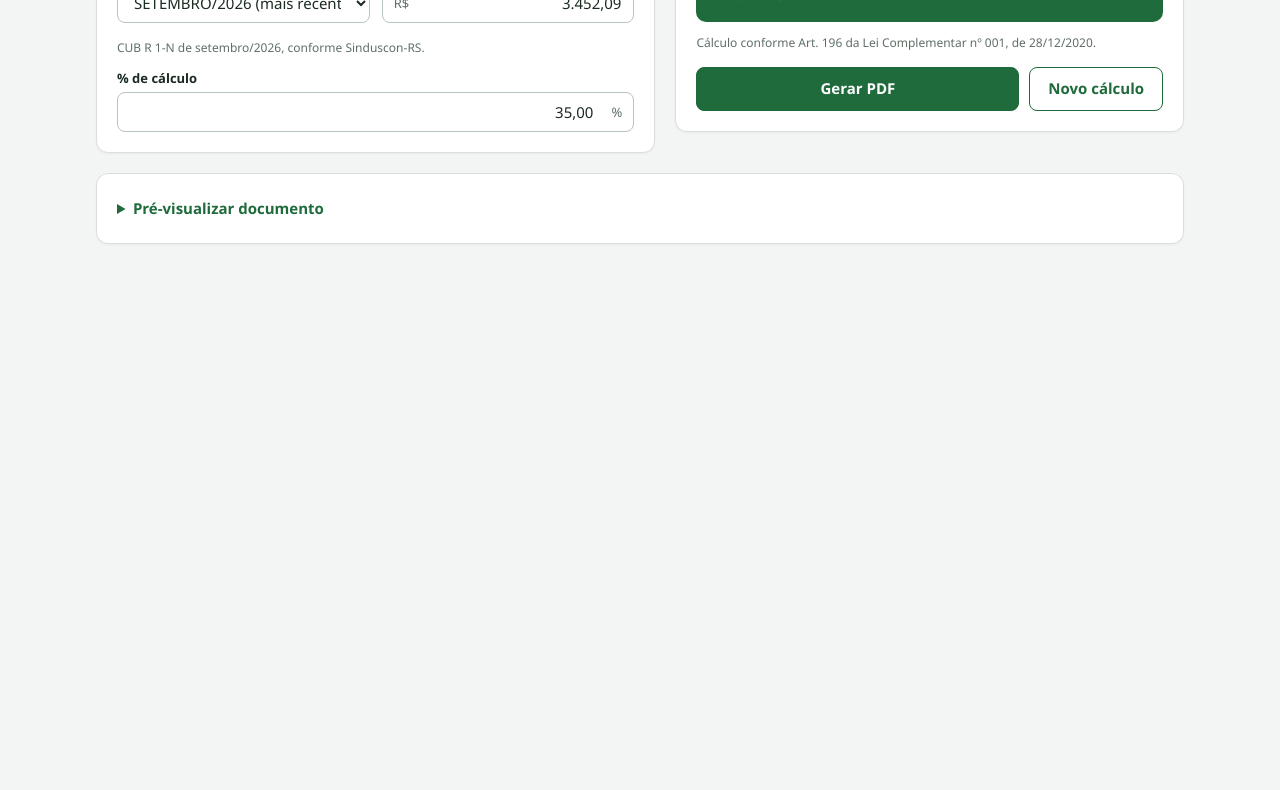
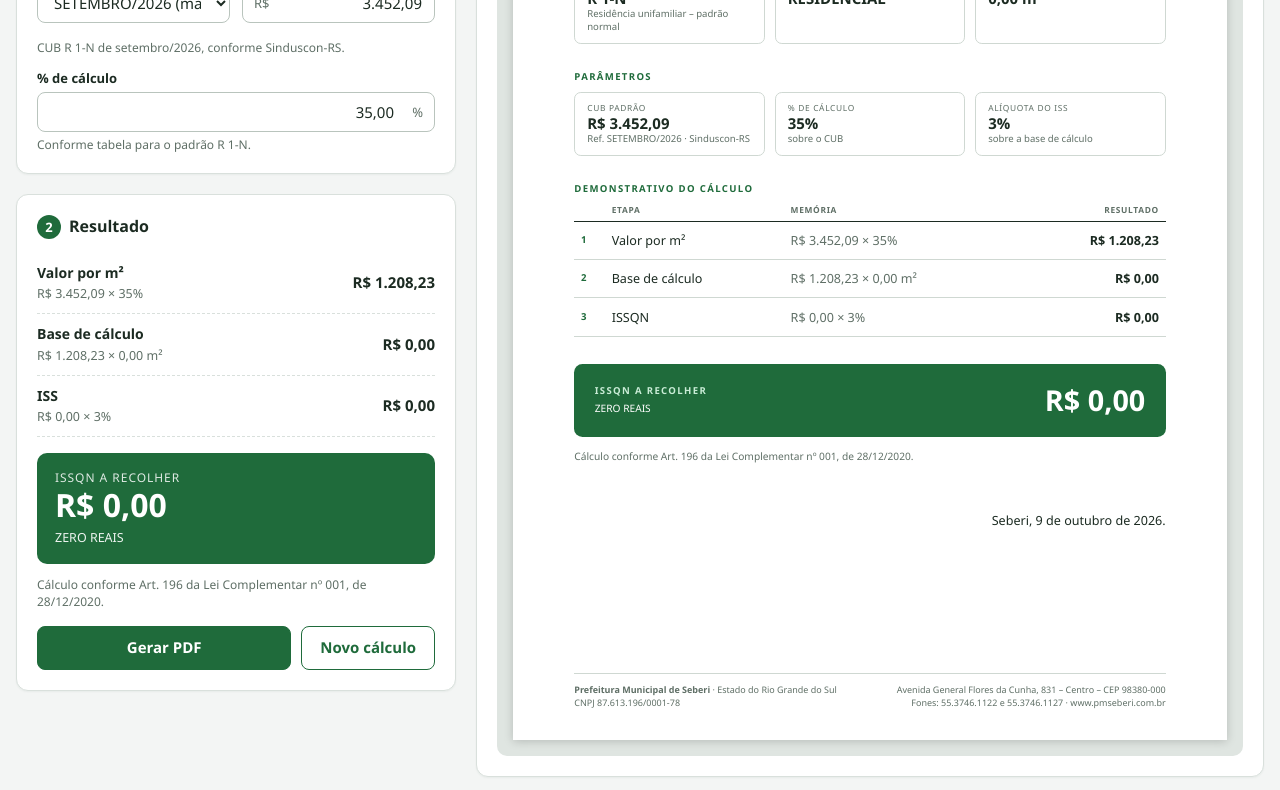
Before and after one commit to engenharia-seberi/issqn-seberi, a plain HTML site: page index.html in a window 1280 px wide. Shown: the part 439-1229 px from the top of the page. Before the commit the page ends 800 px from the top, so only its background shows below. Drawn offline with Linux system fonts and the light colour scheme.

Commit message:
Add files via upload

```diff
--- a/index.html
+++ b/index.html
@@ -16,7 +16,7 @@
 
   /* ---------- barra do app ---------- */
   .barra { background: var(--papel); border-bottom: 3px solid var(--verde); }
-  .barra .dentro { max-width: 1120px; margin: 0 auto; padding: 8px 16px; display: flex; align-items: center; gap: 16px; }
+  .barra .dentro { max-width: 1320px; margin: 0 auto; padding: 8px 16px; display: flex; align-items: center; gap: 16px; }
   .barra img { height: 52px; width: auto; display: block; }
   .barra h1 { margin: 0; font-size: 18px; font-weight: 650; color: var(--verde); line-height: 1.2; }
   .barra p { margin: 2px 0 0; font-size: 12.5px; color: var(--suave); }
@@ -26,7 +26,8 @@
   .barra .cub-status a { color: inherit; }
   @media (max-width: 720px) { .barra .cub-status { display: none; } .barra img { height: 40px; } }
 
-  main { max-width: 1120px; margin: 0 auto; padding: 20px 16px 48px; display: grid; grid-template-columns: minmax(0, 1.1fr) minmax(0, 1fr); gap: 20px; align-items: start; }
+  main { max-width: 1320px; margin: 0 auto; padding: 20px 16px 48px; display: grid; grid-template-columns: minmax(320px, 440px) minmax(0, 1fr); gap: 20px; align-items: start; }
+  .coluna { display: grid; gap: 20px; min-width: 0; }
   @media (max-width: 860px) { main { grid-template-columns: minmax(0, 1fr); } }
 
   .cartao { background: var(--papel); border: 1px solid var(--linha); border-radius: 12px; padding: 20px; box-shadow: 0 1px 2px rgba(20, 50, 30, .05); }
@@ -60,7 +61,6 @@
   .afixo.prefixo span { left: 12px; }
 
   /* ---------- resultado ---------- */
-  @media (min-width: 861px) { .resultado { position: sticky; top: 16px; } }
   .passo { display: grid; grid-template-columns: 1fr auto; gap: 2px 12px; padding: 10px 0; border-bottom: 1px dashed var(--linha); }
   .passo .nome { font-weight: 600; font-size: 14px; }
   .passo .conta { grid-column: 1; font-size: 12.5px; color: var(--suave); font-variant-numeric: tabular-nums; }
@@ -79,9 +79,9 @@
   .aviso.ativo { display: block; }
 
   /* ---------- pré-visualização ---------- */
-  .previa { grid-column: 1 / -1; min-width: 0; }
+  .previa { min-width: 0; }
   .previa summary { cursor: pointer; font-weight: 600; color: var(--verde); padding: 4px 0; }
-  .previa .rolagem { overflow-x: auto; margin-top: 12px; padding: 16px; background: #dfe5e1; border-radius: 10px; }
+  .previa .rolagem { margin-top: 12px; padding: 16px; background: #dfe5e1; border-radius: 10px; }
   .previa .pagina { margin: 0 auto; box-shadow: 0 2px 10px rgba(0, 0, 0, .18); }
 
   /* ---------- documento (folha A4) ---------- */
@@ -126,11 +126,11 @@
     /* margem 0 na página: o navegador não imprime URL/data; as margens ficam no padding da .pagina */
     @page { size: A4 portrait; margin: 0; }
     body { background: #fff; }
-    .barra, main > .cartao:not(.previa), .previa summary { display: none !important; }
+    .barra, .coluna, .previa summary { display: none !important; }
     main { display: block; padding: 0; max-width: none; }
     .previa { border: 0; padding: 0; box-shadow: none; border-radius: 0; }
     .previa .rolagem { display: block !important; overflow: visible; margin: 0; padding: 0; background: none; }
-    .previa .pagina { box-shadow: none; margin: 0; height: 296mm; min-height: 0; overflow: hidden; }
+    .previa .pagina { box-shadow: none; margin: 0; zoom: 1 !important; height: 296mm; min-height: 0; overflow: hidden; }
   }
 </style>
 </head>
@@ -148,6 +148,7 @@
 
 <main>
   <!-- ===== Entrada ===== -->
+  <div class="coluna">
   <form class="cartao" id="form" autocomplete="off" onsubmit="return false">
     <h2><span class="n">1</span> Dados da obra</h2>
 
@@ -187,6 +188,7 @@
       <div class="campo">
         <label for="fator">% de cálculo</label>
         <div class="afixo sufixo"><input id="fator" type="text" inputmode="numeric" data-mascara><span>%</span></div>
+        <div class="dica" id="fatorDica"></div>
       </div>
     </div>
   </form>
@@ -221,11 +223,12 @@
     </div>
     <div class="aviso" id="aviso"></div>
   </section>
+  </div>
 
   <!-- ===== Documento ===== -->
   <details class="cartao previa" id="previa">
     <summary>Pré-visualizar documento</summary>
-    <div class="rolagem">
+    <div class="rolagem" id="rolagem">
       <div class="pagina moderno">
         <div class="faixa"></div>
         <div class="miolo">
@@ -285,7 +288,20 @@
 (function () {
   'use strict';
   var CUB = window.CUB_DADOS || null;
-  var FATOR_PADRAO = 35;     // % de cálculo sobre o CUB
+  // % de cálculo sobre o CUB, por padrão de construção (tabela da Prefeitura).
+  var FATORES = {
+    'R 1-B': 35, 'R 1-N': 35, 'R 1-A': 35,
+    'PP 4-B': 35, 'PP 4-N': 35,
+    'R 8-B': 30, 'R 8-N': 30, 'R 8-A': 35,
+    'R 16-N': 35, 'R 16-A': 35,
+    'PIS': 30, 'RP1Q': 30,
+    'CAL 8-N': 30, 'CAL 8-A': 35,
+    'CSL 8-N': 30, 'CSL 8-A': 35,
+    'CSL 16-N': 30, 'CSL 16-A': 35,
+    'GI': 30
+  };
+  function fatorTabela() { return FATORES[$('padrao').value] || 35; }
+  function preencherFator() { $('fator').value = num(fatorTabela()); }
   var ALIQUOTA_ISS = 3;      // % – Art. 196 da LC 001/2020
   var MESES = ['JANEIRO', 'FEVEREIRO', 'MARÇO', 'ABRIL', 'MAIO', 'JUNHO', 'JULHO', 'AGOSTO', 'SETEMBRO', 'OUTUBRO', 'NOVEMBRO', 'DEZEMBRO'];
   var $ = function (id) { return document.getElementById(id); };
@@ -456,13 +472,23 @@
       dica.innerHTML = 'CUB ajustado manualmente (Sinduscon-RS: R$ ' + num(tab) + '). <button type="button" id="restaurar">Restaurar</button>';
       $('restaurar').onclick = function () { preencherCub(); calcular(); };
     }
+
+    // origem do % de cálculo
+    var fd = $('fatorDica'), ft = fatorTabela();
+    fd.className = 'dica';
+    if (Math.abs(ft - fator) < 0.005) fd.textContent = 'Conforme tabela para o padrão ' + $('padrao').value + '.';
+    else {
+      fd.className = 'dica manual';
+      fd.innerHTML = 'Ajustado manualmente (tabela: ' + pct(ft) + '). <button type="button" id="restaurarFator">Restaurar</button>';
+      $('restaurarFator').onclick = function () { preencherFator(); calcular(); };
+    }
   }
 
   function valoresIniciais() {
     $('padrao').value = 'R 1-N';
     if (CUB) $('mes').value = CUB.referencia;
     $('ocupacao').value = projeto() ? projeto().ocupacao : 'RESIDENCIAL';
-    $('fator').value = num(FATOR_PADRAO);
+    preencherFator();
     preencherCub();
   }
 
@@ -490,7 +516,7 @@
   });
   $('padrao').addEventListener('change', function () {
     $('ocupacao').value = projeto() ? projeto().ocupacao : 'RESIDENCIAL';
-    preencherCub(); calcular();
+    preencherCub(); preencherFator(); calcular();
   });
   $('mes').addEventListener('change', function () { preencherCub(); calcular(); });
   $('form').addEventListener('input', function () {
@@ -508,6 +534,16 @@
   var previaAberta = false;
   window.addEventListener('beforeprint', function () { previaAberta = $('previa').open; $('previa').open = true; });
   window.addEventListener('afterprint', function () { $('previa').open = previaAberta; });
+
+  // Reduz a folha A4 (210 mm ≈ 794 px) para caber na largura da pré-visualização.
+  function ajustarPrevia() {
+    var largura = $('rolagem').clientWidth - 32;
+    if (largura > 0) document.querySelector('.pagina').style.zoom = Math.min(1, largura / 794);
+  }
+  window.addEventListener('resize', ajustarPrevia);
+  $('previa').addEventListener('toggle', ajustarPrevia);
+  if (window.matchMedia('(min-width: 861px)').matches) $('previa').open = true;   // tela dividida: já abre a folha
+  ajustarPrevia();
   $('novo').addEventListener('click', function () {
     $('proprietario').value = ''; $('area').value = '';
     valoresIniciais(); calcular();
```
